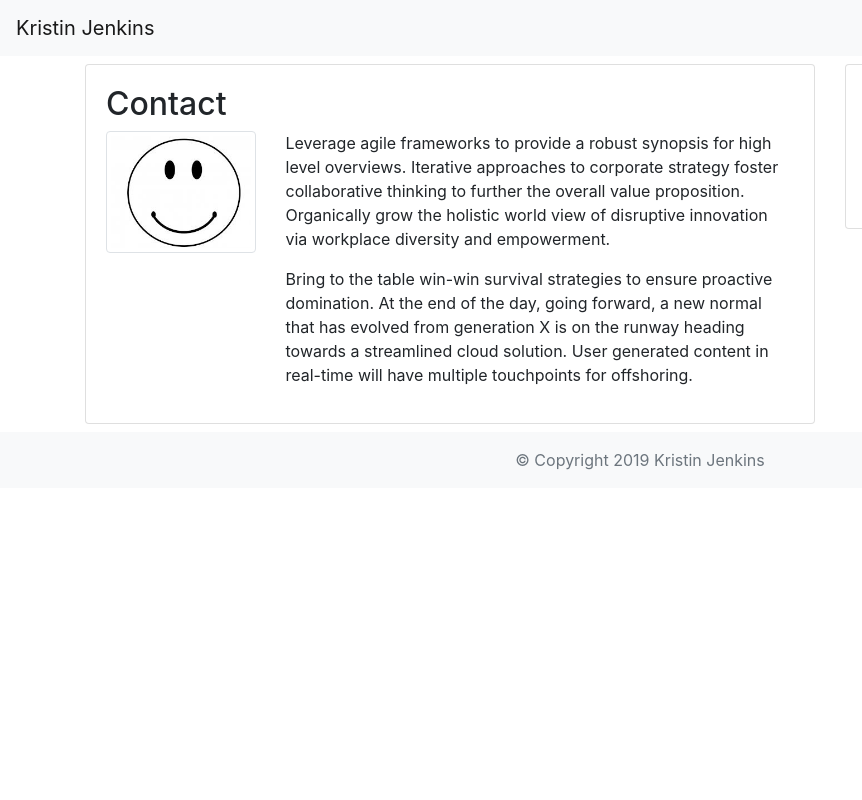
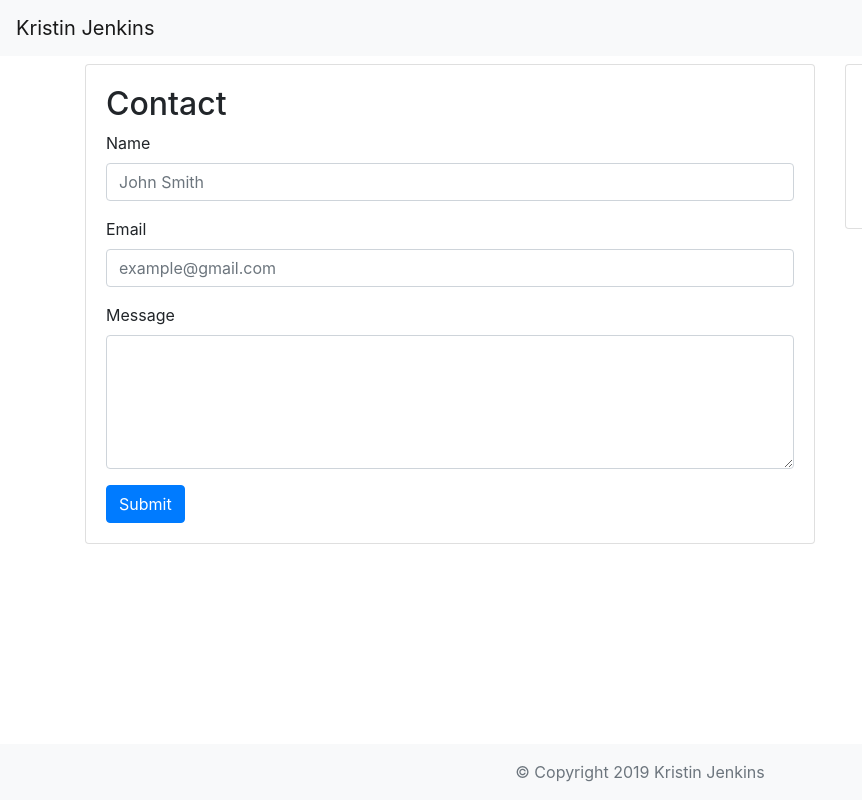
Before and after one commit to kjenkins5678/Bootstrap-Portfolio, a plain HTML site: page contact.html in a window 1280 px wide. Shown: the full height of the page, 0-862 px from the left. Drawn offline with nearby package versions, Linux system fonts and the light colour scheme.

Commit message:
added sticky footers

```diff
--- a/contact.html
+++ b/contact.html
@@ -46,16 +46,21 @@
           <div class="page-header">
             <h2>Contact</h2>
           </div>
-          <div class="row">
-            <div class="col-md-3">
-              <img src="assets/images/smiley_face.jpg" alt="Smiley Face" class="img-thumbnail">
-            </div>
-            <div class="col-md-9">
-              <p>Leverage agile frameworks to provide a robust synopsis for high level overviews. Iterative approaches to corporate strategy foster collaborative thinking to further the overall value proposition. Organically grow the holistic world view of disruptive innovation via workplace diversity and empowerment.</p>
-
-              <p>Bring to the table win-win survival strategies to ensure proactive domination. At the end of the day, going forward, a new normal that has evolved from generation X is on the runway heading towards a streamlined cloud solution. User generated content in real-time will have multiple touchpoints for offshoring.</p>
-            </div>
-          </div>
+            <form>
+                <div class="form-group">
+                  <label for="formGroupExampleInput">Name</label>
+                  <input type="text" class="form-control" id="formGroupExampleInput" placeholder="John Smith">
+                </div>
+                <div class="form-group">
+                  <label for="formGroupExampleInput2">Email</label>
+                  <input type="text" class="form-control" id="formGroupExampleInput2" placeholder="example@gmail.com">
+                </div>
+                <div class="form-group">
+                    <label for="exampleFormControlTextarea1">Message</label>
+                    <textarea class="form-control" id="exampleFormControlTextarea1" rows="5"></textarea>
+                </div>
+                <button class="btn btn-primary" type="submit">Submit</button>
+              </form>
           </div>
         </div>
       </div>
@@ -83,7 +88,7 @@
       </div>
     </div> <!-- Row End-->
   </div>
-  <footer class="footer mt-auto py-3 bg-light">
+  <footer class="footer mt-auto py-3 bg-light fixed-bottom">
     <div class="container text-center">
       <span class="text-muted">&copy; Copyright 2019 Kristin Jenkins</span>
     </div>
```
Also changed, not shown: index.html (+1 -1 lines), portfolio.html (+2 -2 lines).
